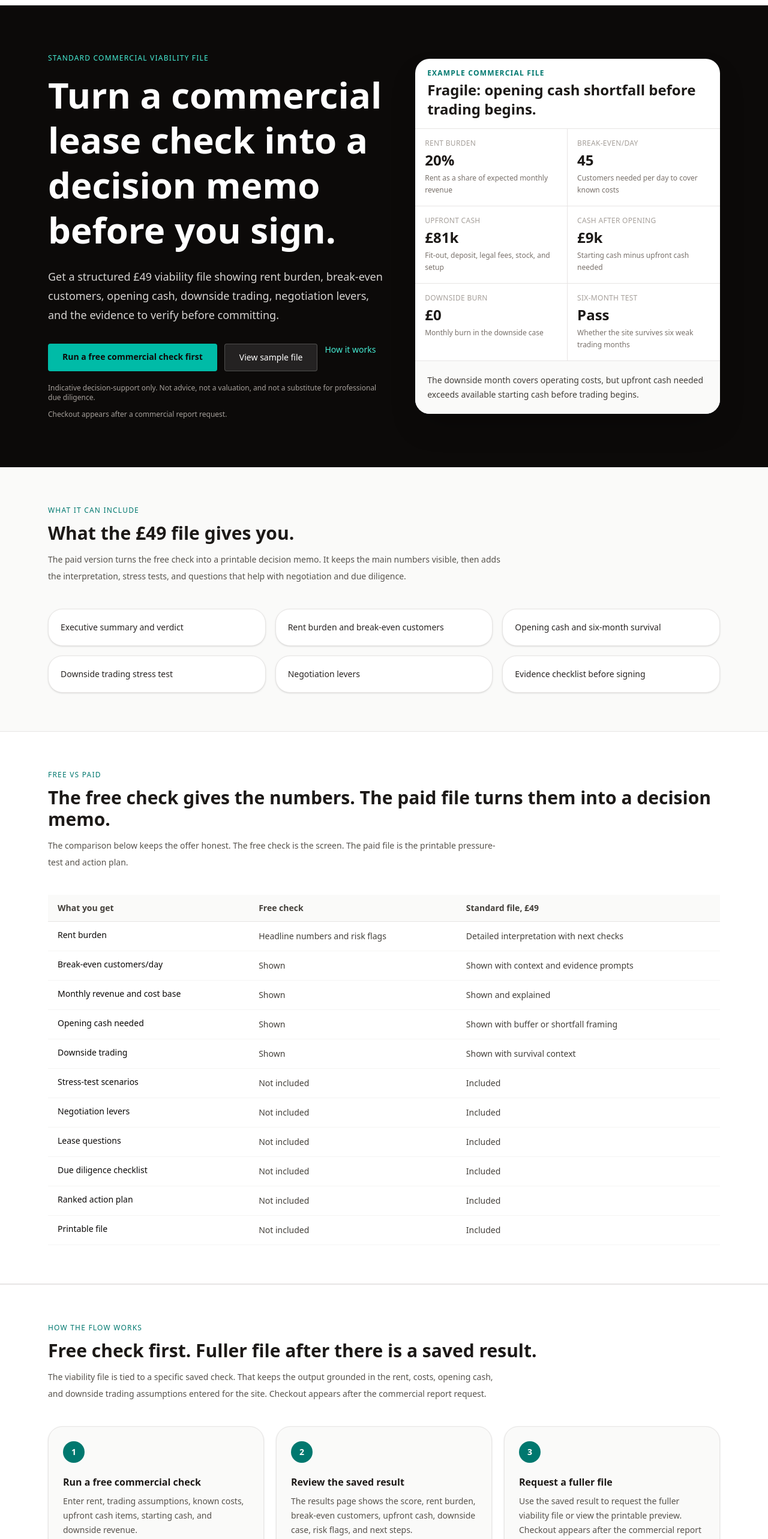
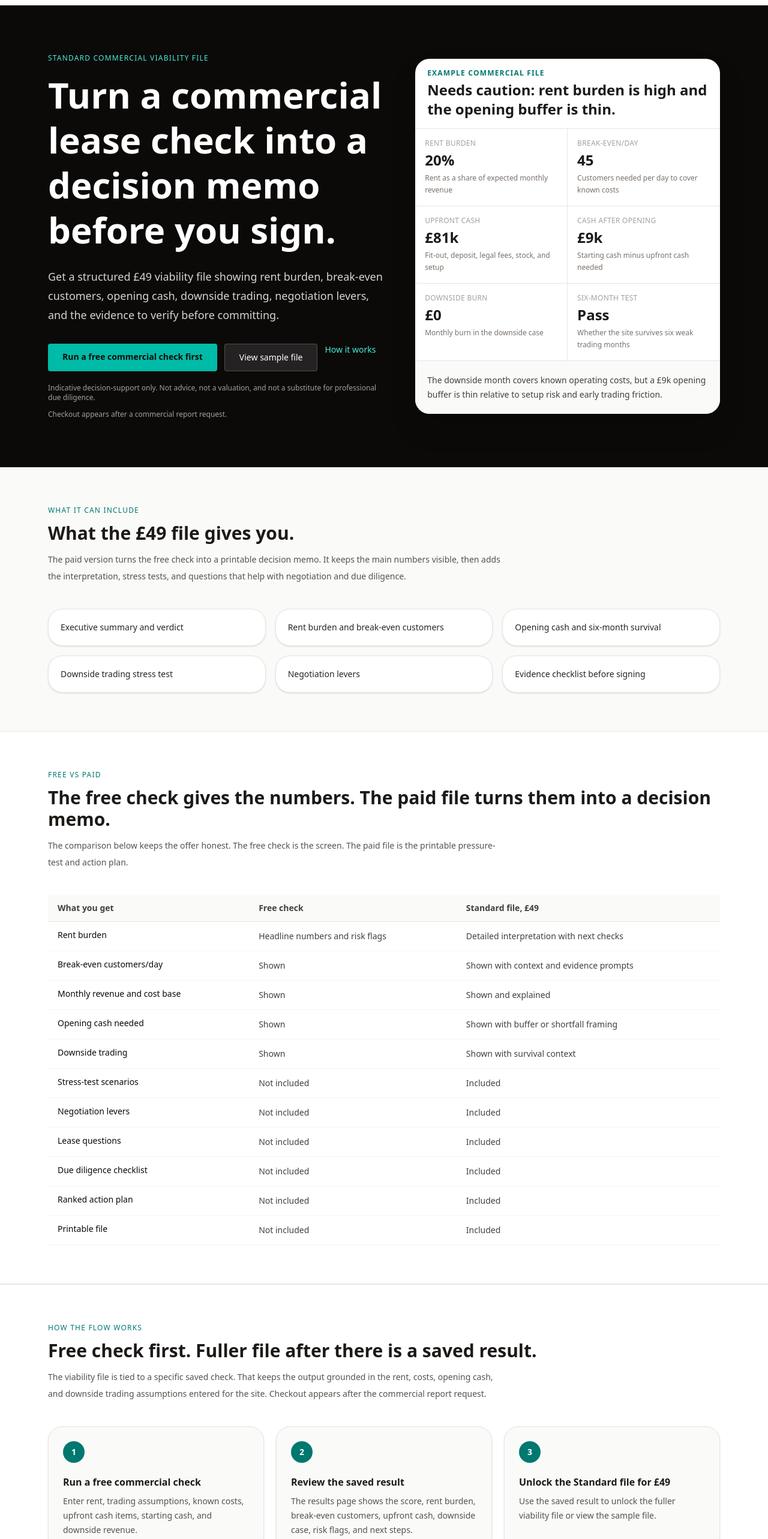
Before and after one commit to samueljcarlon/yieldlens-uk, a Next.js app: page /viability-file in a window 1280 px wide. Shown: the part 60-2626 px from the top of the page at 60% size. Built offline with nearby package versions, Linux system fonts and the light colour scheme; no server answers.

Commit message:
Clean up viability file product page copy

```diff
--- a/app/viability-file/page.tsx
+++ b/app/viability-file/page.tsx
@@ -44,7 +44,7 @@ const faqStructuredData = {
       name: 'How do I request a full viability file?',
       acceptedAnswer: {
         '@type': 'Answer',
-        text: 'Run a free commercial check first. From the results page, users can request a fuller viability file or view the printable preview for the latest saved result.',
+        text: 'Run a free commercial check first. From the results page, users can unlock the Standard commercial viability file or view the sample file for the latest saved result.',
       },
     },
   ],
@@ -105,18 +105,9 @@ const workflowSteps = [
   },
   {
     step: '3',
-    title: 'Request a fuller file',
-    text: 'Use the saved result to request the fuller viability file or view the printable preview. Checkout appears after the commercial report request.',
+    title: 'Unlock the Standard file for £49',
+    text: 'Use the saved result to unlock the fuller viability file or view the sample file.',
   },
-];
-
-const residentialItems = [
-  'Headline yield and cash flow summary',
-  'Ownership cost pressure',
-  'Void period and maintenance risk',
-  'Comparable rent evidence checklist',
-  'Downside scenario questions',
-  'Missing data warnings',
 ];
 
 const compareRows = [
@@ -243,13 +234,13 @@ export default function ViabilityFilePage() {
               </p>
             </div>
 
-            <div className="bg-white text-stone-900 rounded-3xl overflow-hidden shadow-2xl">
+              <div className="bg-white text-stone-900 rounded-3xl overflow-hidden shadow-2xl">
               <div className="px-5 py-4 border-b border-stone-200">
                 <p className="text-xs uppercase tracking-widest text-teal-700 font-semibold">
                   Example commercial file
                 </p>
                 <p className="text-2xl font-bold mt-1">
-                  Fragile: opening cash shortfall before trading begins.
+                  Needs caution: rent burden is high and the opening buffer is thin.
                 </p>
               </div>
 
@@ -274,7 +265,7 @@ export default function ViabilityFilePage() {
 
               <div className="p-5 bg-stone-50">
                 <p className="text-sm text-stone-700 leading-6">
-                  The downside month covers operating costs, but upfront cash needed exceeds available starting cash before trading begins.
+                  The downside month covers known operating costs, but a £9k opening buffer is thin relative to setup risk and early trading friction.
                 </p>
               </div>
             </div>
@@ -394,22 +385,11 @@ export default function ViabilityFilePage() {
         </div>
       </section>
 
-      <section className="max-w-6xl mx-auto px-4 py-16">
-        <SectionTitle
-          eyebrow="Commercial first"
-          title="Residential viability files remain secondary."
-          description="Residential checks can still be organised into a useful file, but the main YieldLens UK product direction is now commercial lease viability and survival before signing."
-        />
-
-        <div className="grid grid-cols-1 md:grid-cols-2 lg:grid-cols-3 gap-4">
-          {residentialItems.map((item) => (
-            <div
-              key={item}
-              className="bg-white border border-stone-200 rounded-3xl p-5 text-sm text-stone-700 shadow-sm"
-            >
-              {item}
-            </div>
-          ))}
+      <section className="max-w-6xl mx-auto px-4 pb-4">
+        <div className="rounded-3xl border border-stone-200 bg-white px-6 py-5 shadow-sm">
+          <p className="text-sm text-stone-700 leading-7">
+            YieldLens also includes residential calculators, but the Standard viability file is currently focused on commercial lease pressure-testing.
+          </p>
         </div>
       </section>
 
@@ -449,17 +429,17 @@ export default function ViabilityFilePage() {
       <section className="bg-teal-50 border-y border-teal-200">
         <div className="max-w-4xl mx-auto px-4 py-16 text-center">
           <p className="text-xs uppercase tracking-widest text-teal-700 font-medium mb-3">
-            Request early access
+            Unlock the Standard file from your result
           </p>
 
           <h2 className="text-3xl font-bold text-stone-900 mb-4">
-            Start with the free commercial check, then request the fuller file from your result.
+            Start with the free commercial check, then unlock the fuller file from your result.
           </h2>
 
           <p className="text-sm text-stone-700 leading-7 max-w-2xl mx-auto mb-8">
             The check creates the saved result that powers the file. From the
-            results page, you can request a full viability file, view the
-            printable preview, or rerun the check with different assumptions.
+            results page, you can unlock the Standard commercial viability file,
+            view the sample file, or rerun the check with different assumptions.
           </p>
 
           <div className="flex flex-col sm:flex-row gap-3 justify-center">
```
